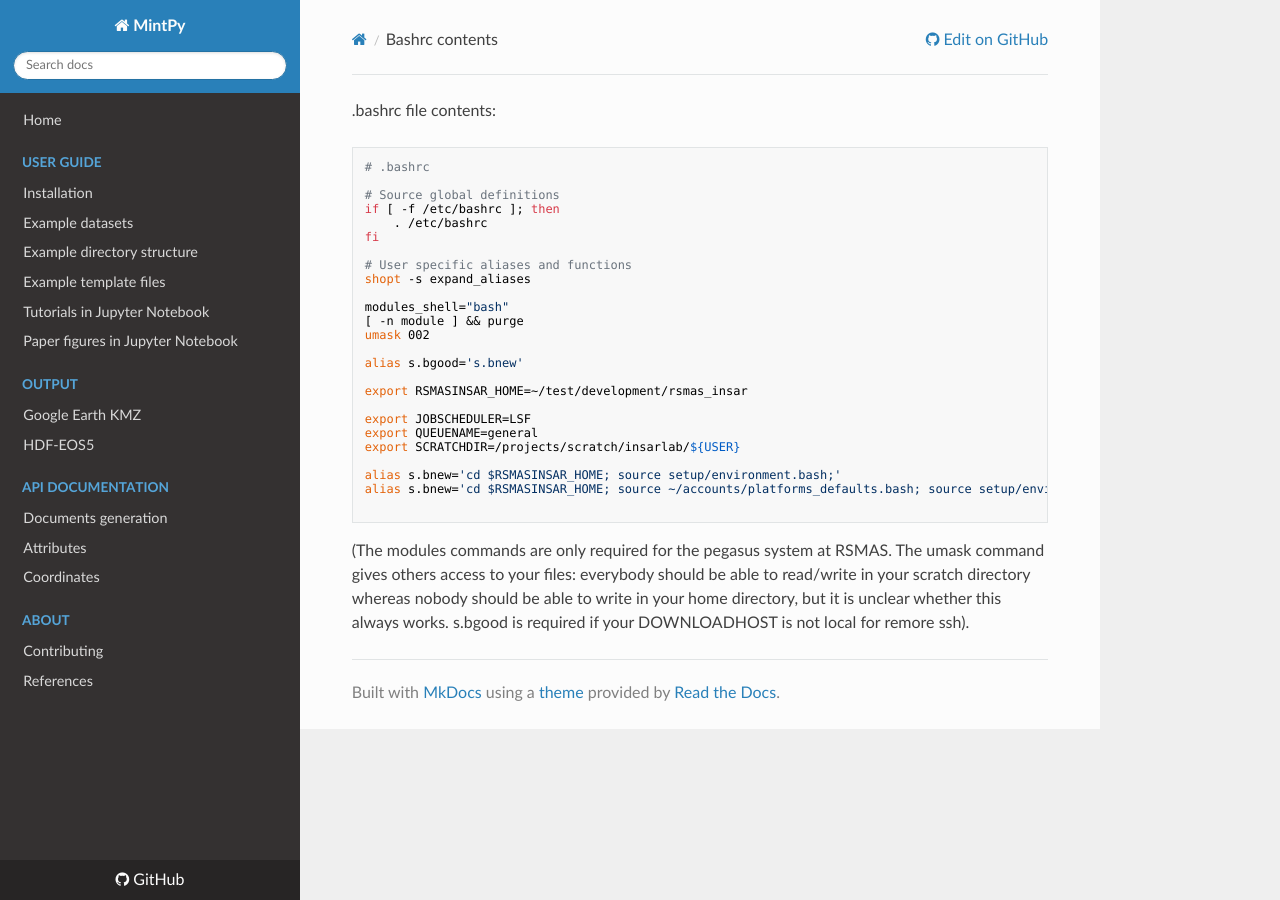
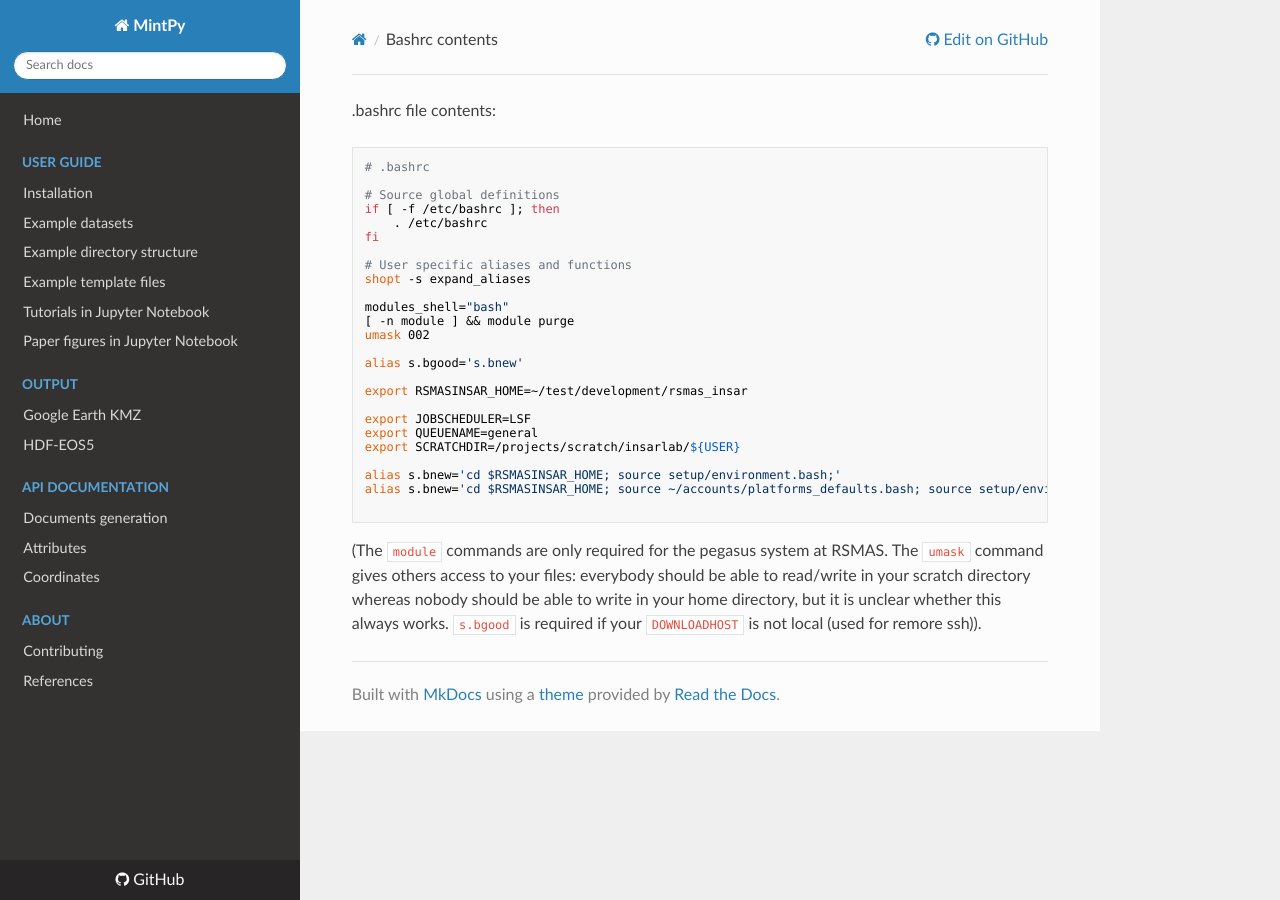
Before and after one commit to geodesymiami/rsmas_insar, an MkDocs documentation site: the page built from docs/bashrc_contents.md, in a window 1280 px wide. Built offline with MkDocs 1.6.1, drawn with Linux system fonts in a browser that asks for light colours; nearby versions of some CDN libraries.

Commit message:
Update bashrc_contents.md

````diff
--- a/docs/bashrc_contents.md
+++ b/docs/bashrc_contents.md
@@ -12,7 +12,7 @@
 shopt -s expand_aliases
 
 modules_shell="bash"
-[ -n module ] && purge
+[ -n module ] && module purge
 umask 002
 
 alias s.bgood='s.bnew'
@@ -28,4 +28,4 @@
 
 ```
 
-(The modules commands are only required for the pegasus system at RSMAS. The umask command gives others access to your files: everybody should be able to read/write in your scratch directory whereas nobody should be able to write in your home directory, but it is unclear whether this always works. s.bgood is required if your DOWNLOADHOST is not local for remore ssh).
+(The `module` commands are only required for the pegasus system at RSMAS. The `umask` command gives others access to your files: everybody should be able to read/write in your scratch directory whereas nobody should be able to write in your home directory, but it is unclear whether this always works. `s.bgood` is required if your `DOWNLOADHOST` is not local (used for remore ssh)).
````
